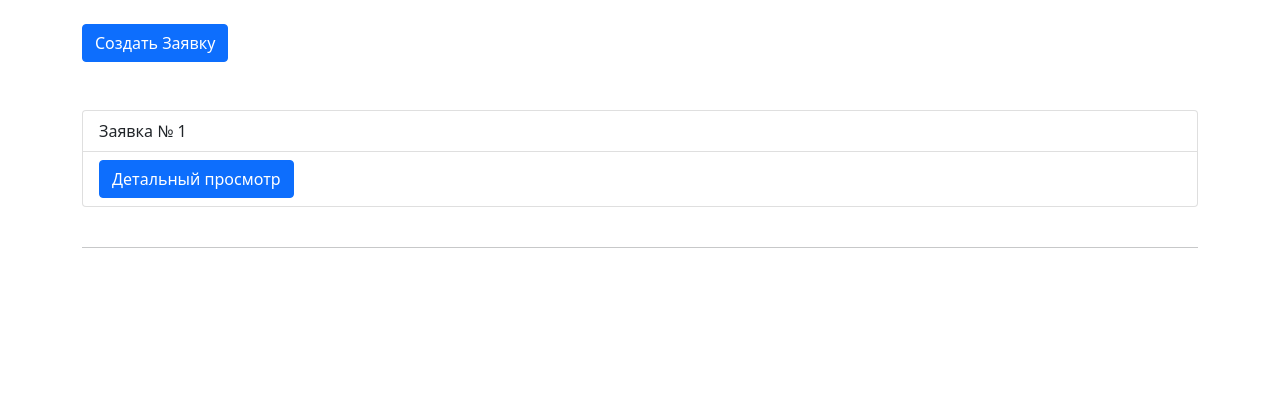
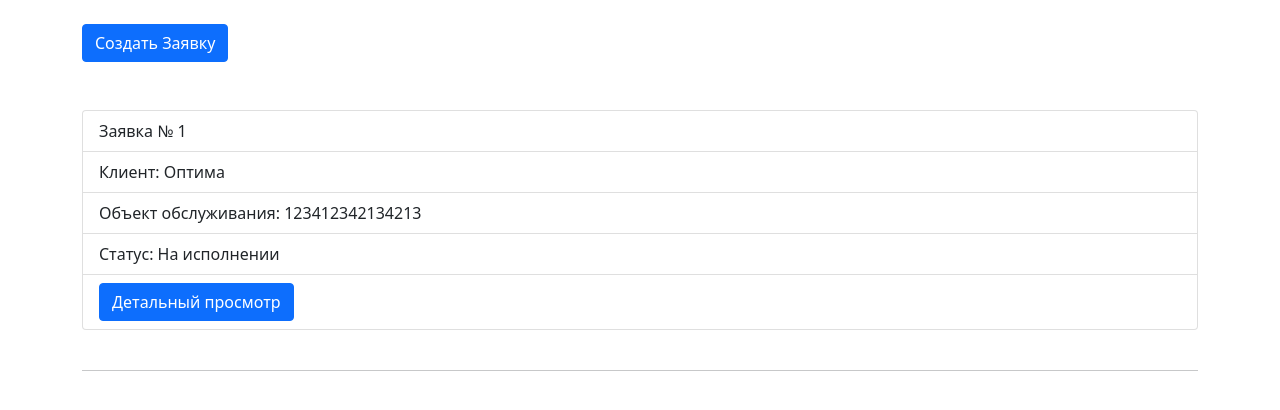
Before and after one commit to python9students/ESDP-Project-Service-Desk, a Django app: page /ticket/ in a window 1280 px wide. Shown: the part 56-466 px from the top of the page. Run offline with Django 4.2, Linux system fonts and the light colour scheme; data comes from the database, SQL or seed files in the repository; some libraries are stand-ins or nearby versions.

Commit message:
№ 43. Добавлены поля 'Клиент', 'Объект обслуживания', 'Статус' в список заявок.

```diff
--- a/source/ticket/templates/ticket/list.html
+++ b/source/ticket/templates/ticket/list.html
@@ -9,6 +9,9 @@
         <div>
             <ul class="list-group">
                 <li class="list-group-item">Заявка № {{ chief_ticket.id }}</li>
+                <li class="list-group-item">Клиент: {{ chief_ticket.client }}</li>
+                <li class="list-group-item">Объект обслуживания: {{ chief_ticket.service_object }}</li>
+                <li class="list-group-item">Статус: {{ chief_ticket.status }}</li>
                 <li class="list-group-item"><a href="{% url 'ticket:ticket_detail' chief_ticket.pk %}"
                                                class="btn btn-primary">Детальный просмотр</a></li>
             </ul>
```
